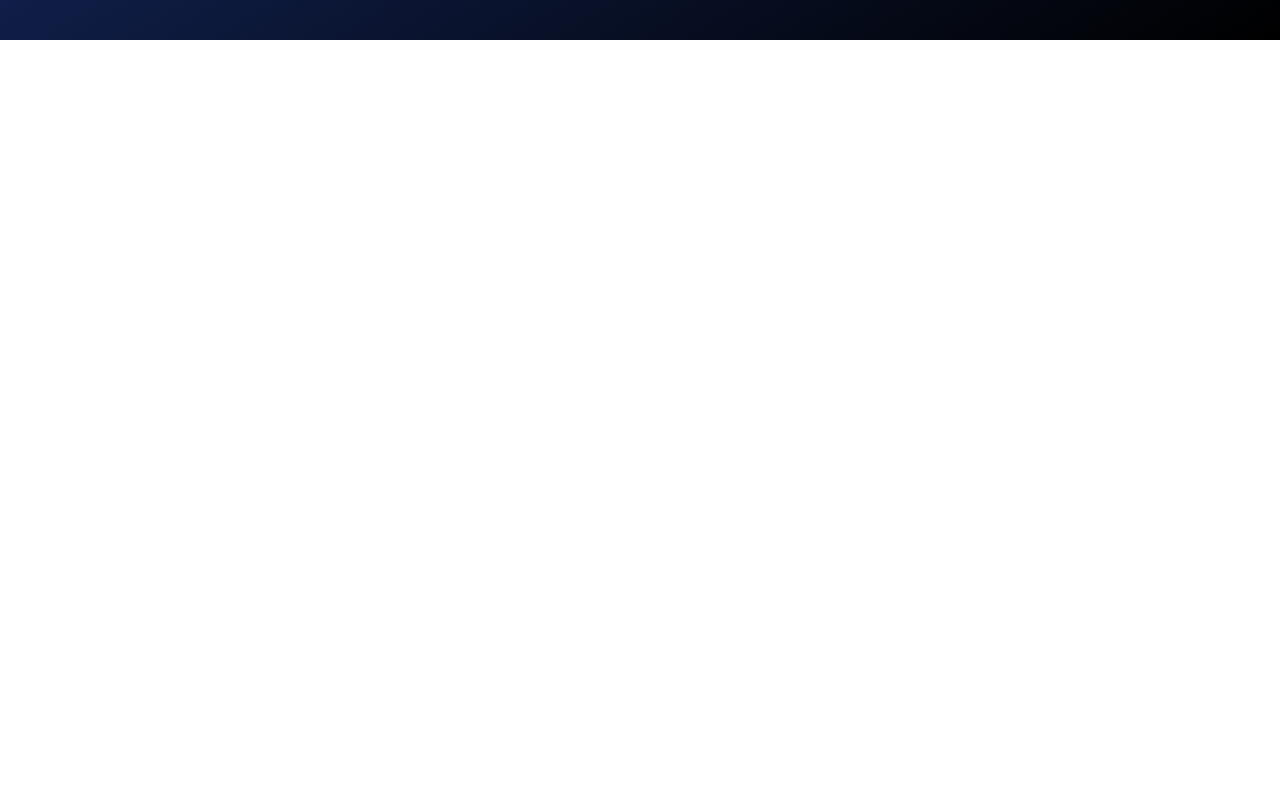
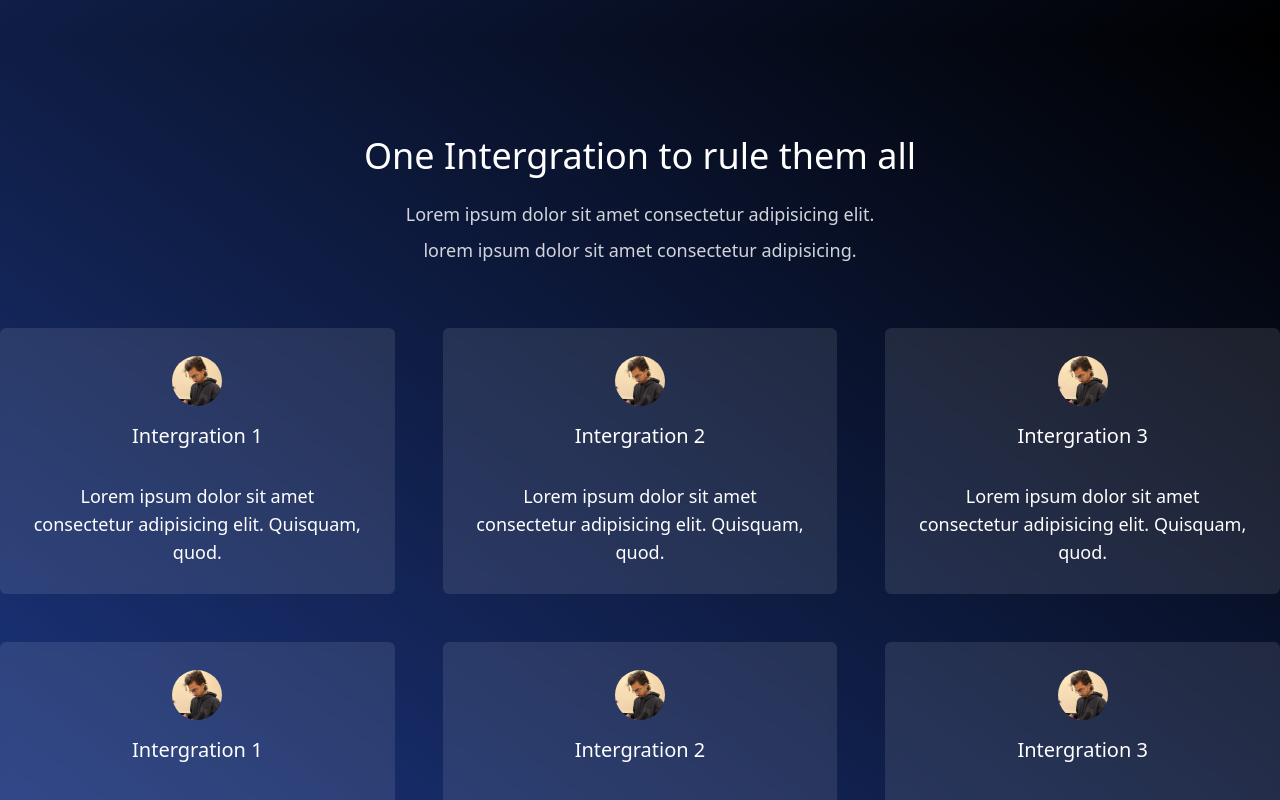
Before and after one commit to sreyom31/hedgeFI, a Next.js app in the folder protocol-api/client/: page / in a window 1280 px wide. Shown: the part 760-1560 px from the top of the page. Before the commit the page ends 800 px from the top, so only its background shows below. Built offline with nearby package versions, Linux system fonts and the light colour scheme.

Commit message:
Added Integration Section

```diff
--- /dev/null
+++ b/protocol-api/client/components/integration/integration.js
@@ -0,0 +1,55 @@
+import IntergrationCard from "./integrationCard"
+
+const Intergration = () => {
+
+    const data = [
+        {
+            title: "Intergration 1",
+            details: "Lorem ipsum dolor sit amet consectetur adipisicing elit. Quisquam, quod."
+        },
+        {
+            title: "Intergration 2",
+            details: "Lorem ipsum dolor sit amet consectetur adipisicing elit. Quisquam, quod."
+        },
+        {
+            title: "Intergration 3",
+            details: "Lorem ipsum dolor sit amet consectetur adipisicing elit. Quisquam, quod."
+        },
+        {
+            title: "Intergration 1",
+            details: "Lorem ipsum dolor sit amet consectetur adipisicing elit. Quisquam, quod."
+        },
+        {
+            title: "Intergration 2",
+            details: "Lorem ipsum dolor sit amet consectetur adipisicing elit. Quisquam, quod."
+        },
+        {
+            title: "Intergration 3",
+            details: "Lorem ipsum dolor sit amet consectetur adipisicing elit. Quisquam, quod."
+        }
+    ]
+
+    const cards = data.map((item, index) => {
+        return (
+            <IntergrationCard key={index} title={item.title} details={item.details} />
+        )
+    })
+
+    return (
+        <section className="py-24 text-white text-center bg-gradient-to-bl from-black to-blue-900">
+            <p className="text-4xl mb-6">One Intergration to rule them all</p>
+            <p className="text-lg text-gray-300 mb-2">
+                Lorem ipsum dolor sit amet consectetur adipisicing elit.
+            </p>
+            <p className="text-lg text-gray-300 mb-16">
+                lorem ipsum dolor sit amet consectetur adipisicing.
+            </p>
+            <div className="container mx-auto grid grid-cols-3 gap-12">
+                {...cards}
+            </div>
+        </section>
+    )
+}
+
+
+export default Intergration
--- /dev/null
+++ b/protocol-api/client/components/integration/integrationCard.js
@@ -0,0 +1,17 @@
+import Image from 'next/image'
+import myImage from '../../public/me.jpeg'
+
+const IntergrationCard = ({title, details}) => {
+    return (
+        <div className="w-full px-8 py-7 text-center bg-white bg-opacity-10 backdrop-blur-sm rounded-md
+        hover:bg-opacity-20 hover:backdrop-blur-lg duration-300">
+            <div className="h-[50px] w-[50px] mx-auto overflow-hidden rounded-full">
+                <Image src={myImage} alt="Picture of the author"/>
+            </div>
+            <p className="text-xl mt-4 mb-8">{title}</p>
+            <p className="text-lg">{details}</p>
+        </div>
+    )
+}
+
+export default IntergrationCard;
--- a/protocol-api/client/components/landing/landing.js
+++ b/protocol-api/client/components/landing/landing.js
@@ -1,6 +1,9 @@
 import { useEffect, useState } from "react"
 import { connectMeta } from "../meta"
+import Image from "next/image"
 import Content from "./content"
+
+import myImage from "../../public/me.jpeg"
 
 const Landing = () => {
 
@@ -10,7 +13,11 @@ const Landing = () => {
         <section className="pt-24 h-screen bg-gradient-to-br from-blue-900 to-black">
             <div className="container h-full mx-auto grid grid-cols-2">
                 <Content />
-                <div></div>
+                <div className="flex items-center justify-center">
+                    <div className="h-[500px] w-[500px] overflow-hidden rounded-full">
+                        <Image src={myImage} alt="Picture of the author"/>
+                    </div>
+                </div>
             </div>
         </section>
     )
--- a/protocol-api/client/pages/index.js
+++ b/protocol-api/client/pages/index.js
@@ -3,6 +3,7 @@ import Image from 'next/image'
 
 import Layout from '../components/layout'
 import Landing from '@/components/landing/landing'
+import Intergration from '@/components/integration/integration'
 
 export default function Home() {
   return (
@@ -16,6 +17,7 @@ export default function Home() {
 			<main>
 				<Layout>
 					<Landing />
+					<Intergration />
 				</Layout>
 			</main>
 		</>
```
Also changed, not shown: protocol-api/client/public/me.jpeg (added).
